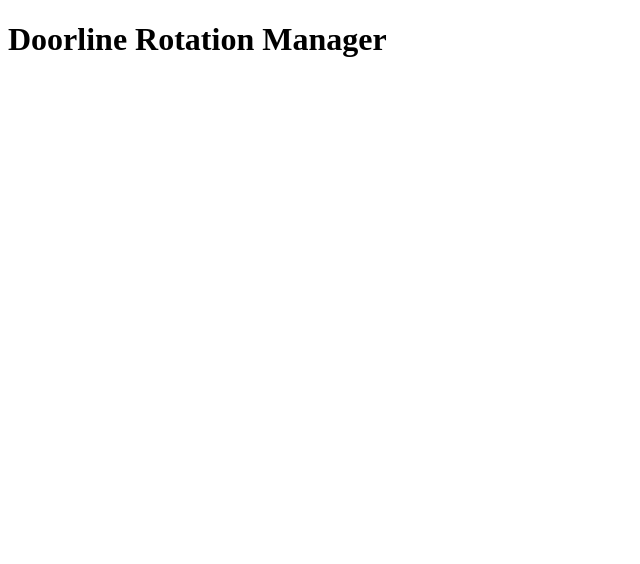
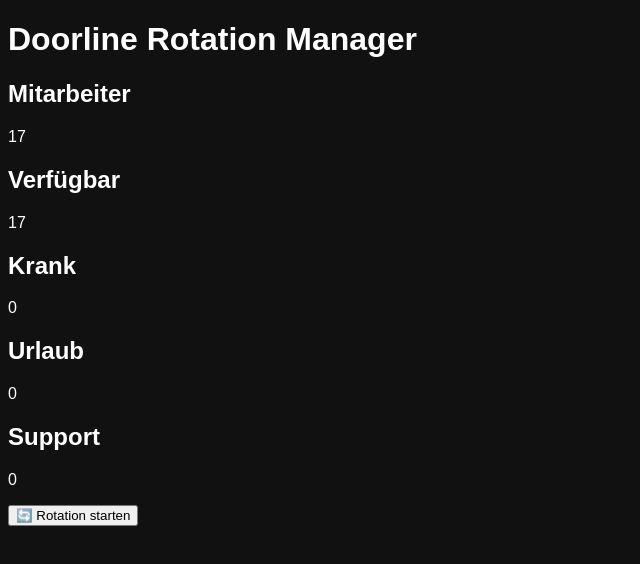
Before and after one commit to Karadeniz87/doorline-rotation-manager, a plain HTML site: page frontend/index.html in a window 1280 px wide. Shown: the whole page, without its empty margins (0-640 px from the left). Drawn offline with Linux system fonts and the light colour scheme.

Commit message:
Update HTML structure and add meta tags

```diff
--- a/frontend/index.html
+++ b/frontend/index.html
@@ -1,9 +1,57 @@
 <!DOCTYPE html>
-<html>
+<html lang="de">
 <head>
+    <meta charset="UTF-8">
+    <meta name="viewport" content="width=device-width, initial-scale=1.0">
     <title>Doorline Rotation Manager</title>
+
+    <link rel="stylesheet" href="style.css">
 </head>
+
 <body>
+
+<div class="container">
+
     <h1>Doorline Rotation Manager</h1>
+
+    <div class="cards">
+
+        <div class="card">
+            <h2>Mitarbeiter</h2>
+            <p id="employees">17</p>
+        </div>
+
+        <div class="card">
+            <h2>Verfügbar</h2>
+            <p id="available">17</p>
+        </div>
+
+        <div class="card">
+            <h2>Krank</h2>
+            <p id="sick">0</p>
+        </div>
+
+        <div class="card">
+            <h2>Urlaub</h2>
+            <p id="vacation">0</p>
+        </div>
+
+        <div class="card support">
+            <h2>Support</h2>
+            <p id="support">0</p>
+        </div>
+
+    </div>
+
+    <button id="rotationButton">
+        🔄 Rotation starten
+    </button>
+
+    <div id="rotationResult"></div>
+
+</div>
+
+<script src="app.js"></script>
+
 </body>
 </html>
```
